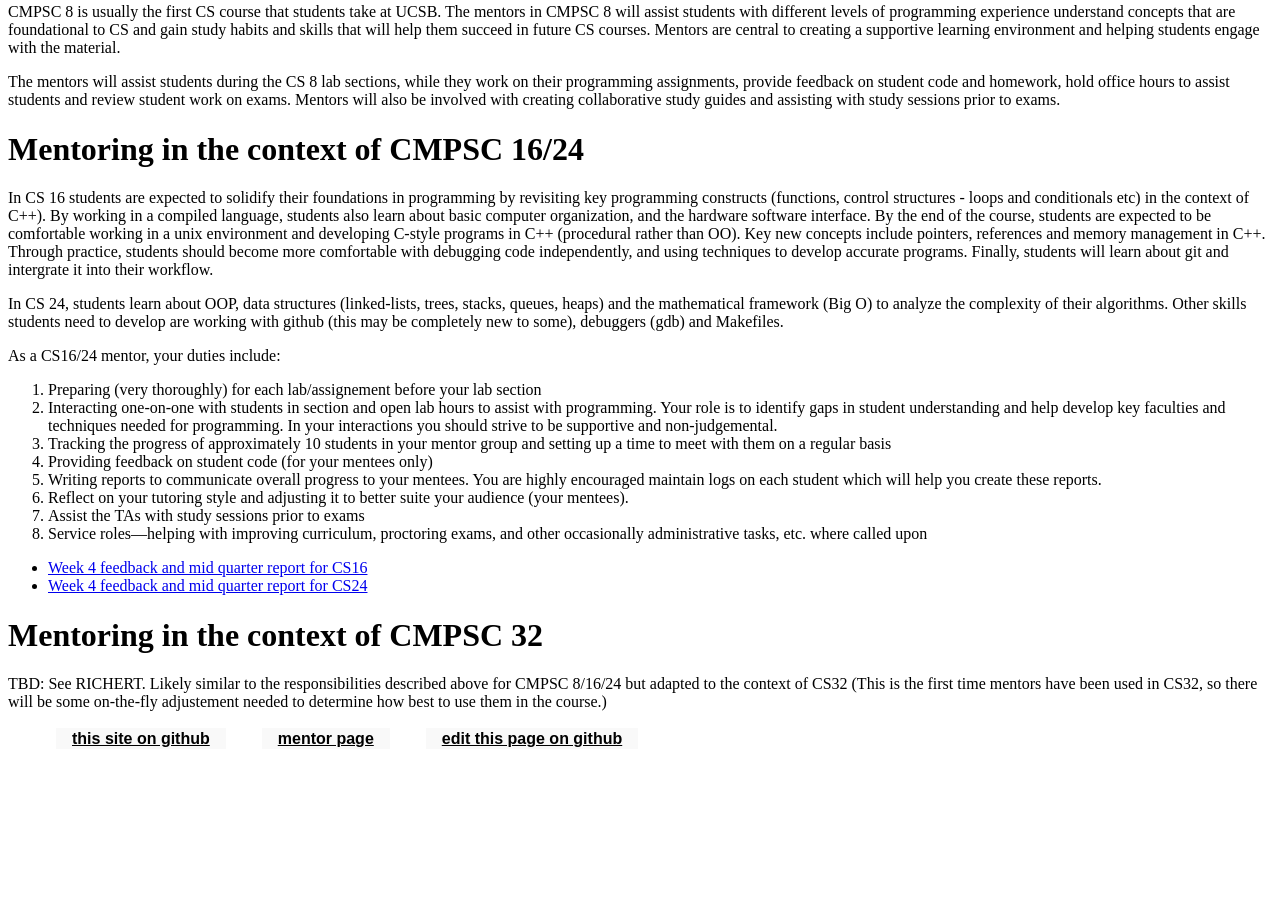
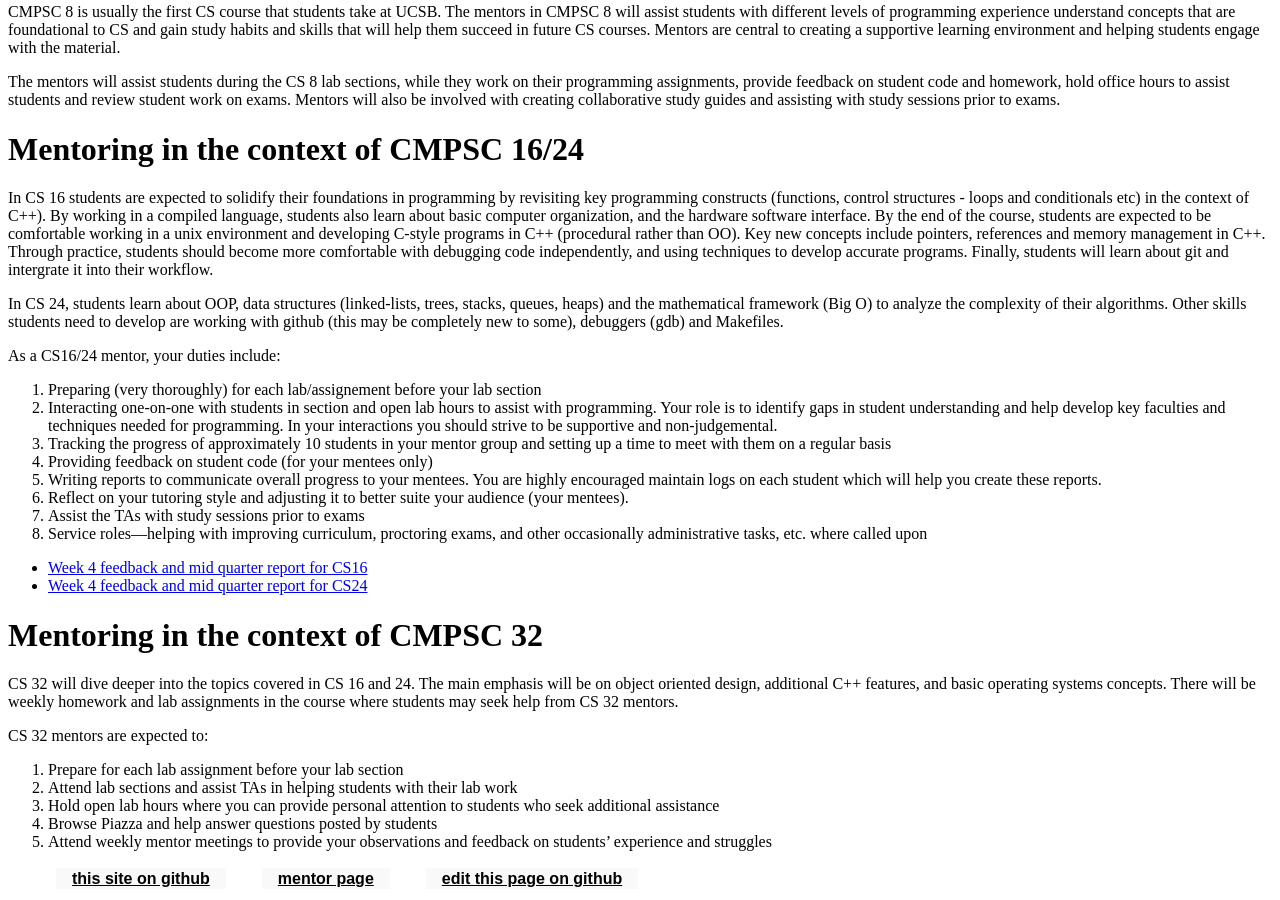
Before and after one commit to ucsb-cs190j-s18/ucsb-cs190j-s18.github.io, a Jekyll site: the page built from _info/syllabus.md, in a window 1280 px wide and 900 px high, scrolled down 2323 px. Built offline with Jekyll 4.4.1, drawn with Linux system fonts in a browser that asks for light colours; before the commit the page ends 3083 px from its top, so only the background shows below that.

Commit message:
Update syllabus.md

```diff
--- a/_info/syllabus.md
+++ b/_info/syllabus.md
@@ -128,4 +128,12 @@ As a CS16/24 mentor, your duties include:
 
 # Mentoring in the context of CMPSC 32
 
-TBD: See RICHERT.  Likely similar to the responsibilities described above for CMPSC 8/16/24 but adapted to the context of CS32 (This is the first time mentors have been used in CS32, so there will be some on-the-fly adjustement needed to determine how best to use them in the course.)
+CS 32 will dive deeper into the topics covered in CS 16 and 24. The main emphasis will be on object oriented design, additional C++ features, and basic operating systems concepts. There will be weekly homework and lab assignments in the course where students may seek help from CS 32 mentors.
+
+CS 32 mentors are expected to:
+
+1. Prepare for each lab assignment before your lab section
+2. Attend lab sections and assist TAs in helping students with their lab work
+3. Hold open lab hours where you can provide personal attention to students who seek additional assistance
+4. Browse Piazza and help answer questions posted by students
+5. Attend weekly mentor meetings to provide your observations and feedback on students' experience and struggles
```
